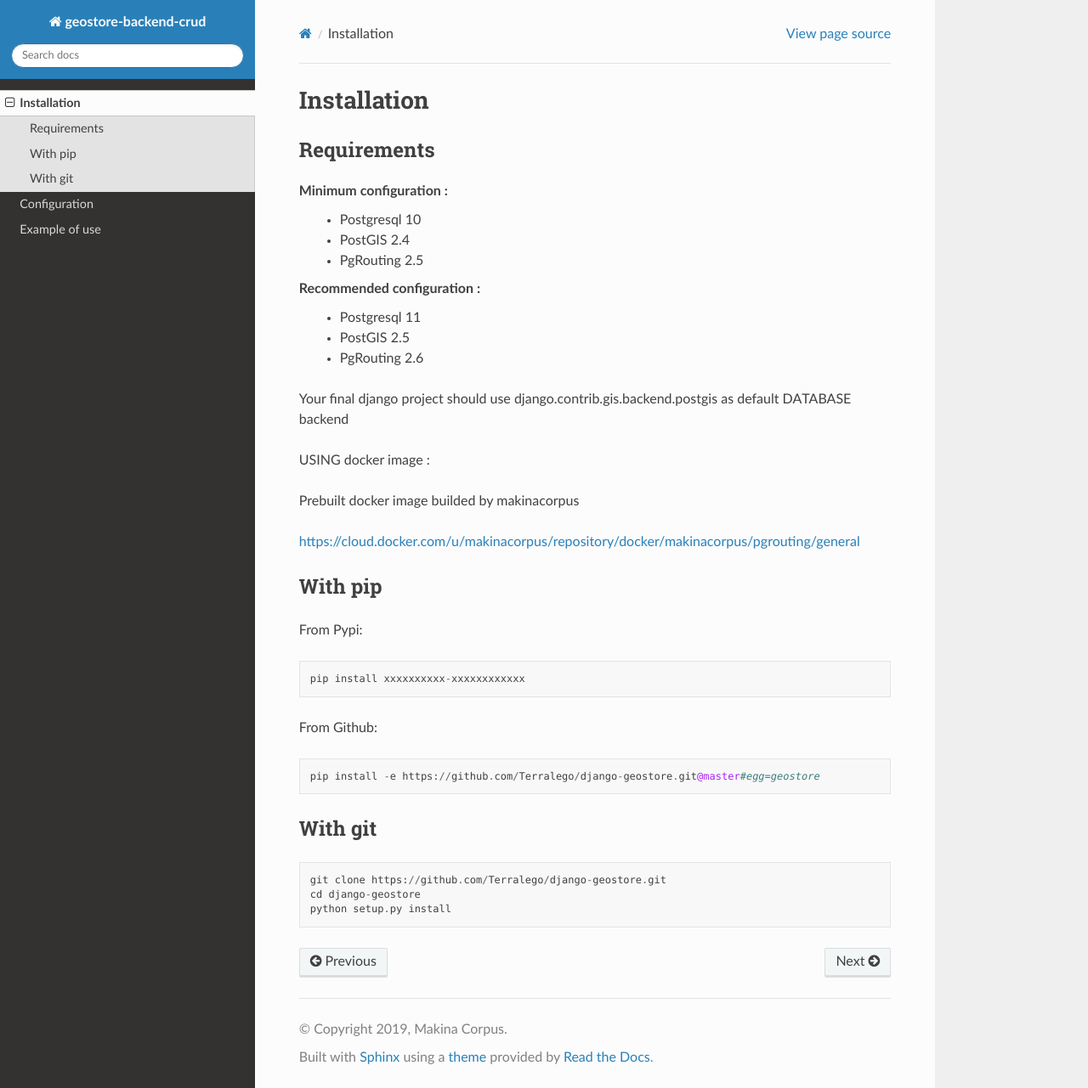
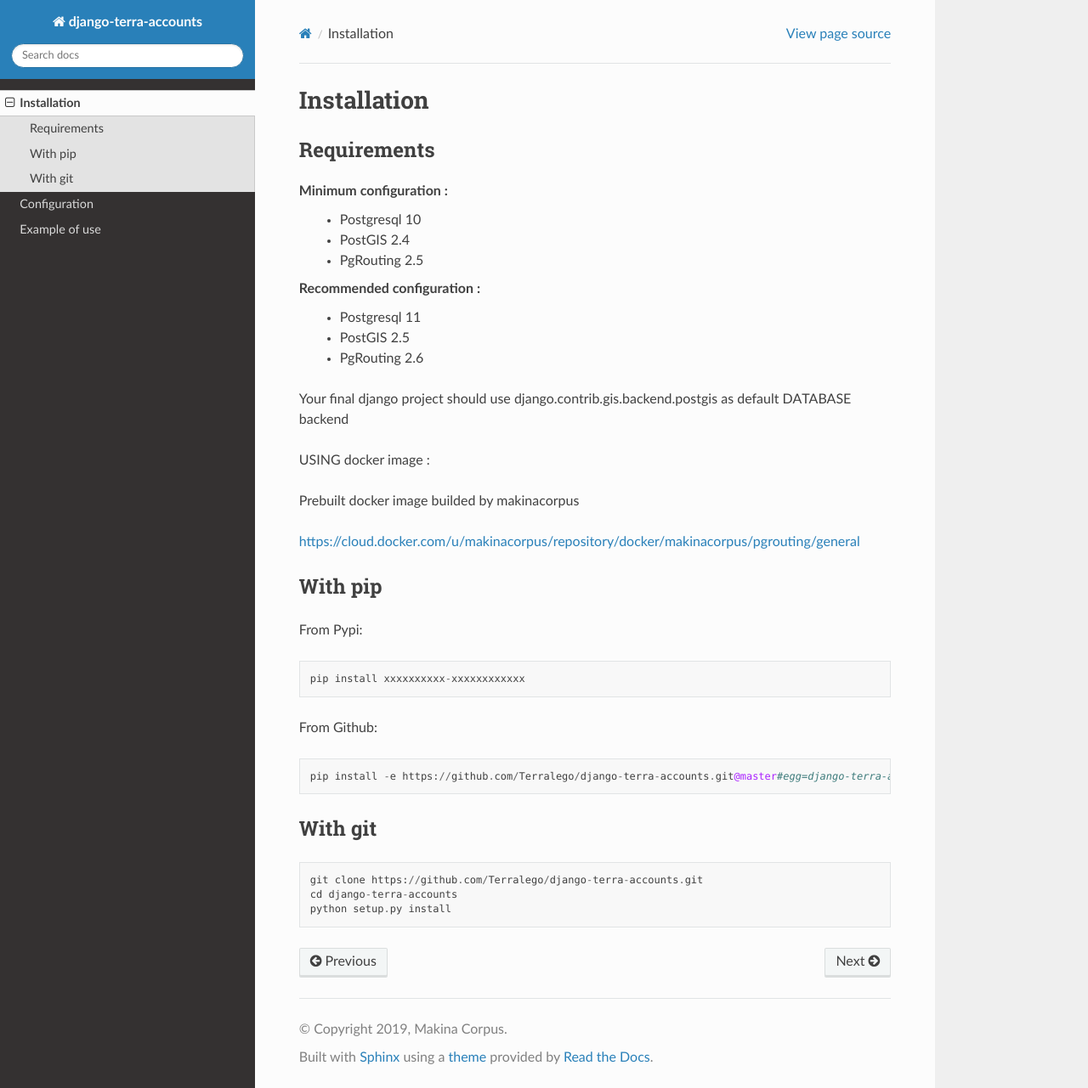
Before and after one commit to Terralego/django-terra-accounts, a Sphinx documentation site: the page built from doc/installation.rst, in a window 1280 px wide and 1281 px high. Shown: the whole window at 85% size. Built offline with Sphinx 7.4.7 and the Read the Docs theme 2.0.0, drawn with Linux system fonts in a browser that asks for light colours; the version number could not be read and is left out.

Commit message:
update doc

```diff
--- a/doc/conf.py
+++ b/doc/conf.py
@@ -19,12 +19,12 @@ sys.path.insert(0, root)
 
 # -- Project information -----------------------------------------------------
 
-project = 'geostore-backend-crud'
+project = 'django-terra-accounts'
 copyright = '2019, Makina Corpus'
 author = 'Makina Corpus'
 
 # The full version, including alpha/beta/rc tags
-release = open(os.path.join(root, 'geostore', 'VERSION.md')).read()
+release = open(os.path.join(root, 'terra_accounts', 'VERSION.md')).read()
 
 
 # -- General configuration ---------------------------------------------------
--- a/doc/index.rst
+++ b/doc/index.rst
@@ -12,8 +12,12 @@ Django accounts management for terralego apps
    configuration
    use
 
-.. image:: https://travis-ci.org/Terralego/django-terra-accounts.svg?branch=masterango-geostore.svg?branch=master
+.. image:: https://travis-ci.org/Terralego/django-terra-accounts.svg?branch=master
     :target: https://travis-ci.org/Terralego/django-terra-accounts
 
 .. image:: https://codecov.io/gh/Terralego/django-terra-accounts/branch/master/graph/badge.svg
   :target: https://codecov.io/gh/Terralego/django-terra-accounts
+
+.. image:: https://api.codeclimate.com/v1/badges/0dbea745485facded80a/maintainability
+   :target: https://codeclimate.com/github/Terralego/django-terra-accounts/maintainability
+   :alt: Maintainability
--- a/doc/installation.rst
+++ b/doc/installation.rst
@@ -37,13 +37,13 @@ From Github:
 
 ::
 
-    pip install -e https://github.com/Terralego/django-geostore.git@master#egg=geostore
+    pip install -e https://github.com/Terralego/django-terra-accounts.git@master#egg=django-terra-accounts
 
 With git
 --------
 
 ::
 
-    git clone https://github.com/Terralego/django-geostore.git
-    cd django-geostore
+    git clone https://github.com/Terralego/django-terra-accounts.git
+    cd django-terra-accounts
     python setup.py install
```
Also changed, not shown: README.md (+1 -1 lines), doc/configuration.rst (+3 -4 lines).
